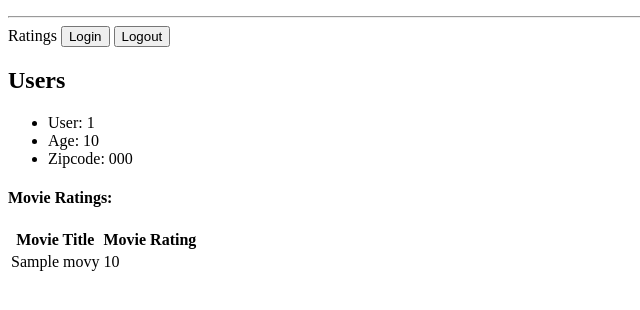
After one commit to frinellkd/Ratings, a Flask app: page /users/1 in a window 1280 px wide. The commit adds this page. Shown: the top 310 px of the page, without its empty margins (0-640 px from the left). Run offline with Flask 2, Linux system fonts and the light colour scheme; tables that the repository leaves empty hold one stand-in row (values such as "Sample post").

Commit message:
Finished logout session. Show user info page to browser. Calling it a day.

```diff
--- a/server.py
+++ b/server.py
@@ -49,26 +49,26 @@ def login_submit():
     current_users = db.session.query(User.email).filter_by(email=email, password=password).all()
 
     if len(current_users) >= 1:
-        response = "yes"
-        user_id = email
+        session_id = email
+
     else:
         if len(db.session.query(User.email).filter_by(email=email).all()) >= 1:
 
             return redirect('/login_form')
 
         else:
-            response = "no"
+
             #SQL Statement entering user info
             user = User(email= email,
                     password= password)
 
             db.session.add(user)
             db.session.commit()
-            user_id = email
+            session_id = email
 
 
-    if user_id:
-        session['user_id'] = user_id
+    if session_id:
+        session['user_id'] = session_id
 
         flash('You are logged in')
 
@@ -78,8 +78,21 @@ def login_submit():
 def log_out():
 
     session.clear()
+    flash('You are logged out.')
+    return redirect('/')
 
-    return redirect('/')
+@app.route('/users/<int:id>')
+def userinfo(id):
+
+    user_info = User.query.filter_by(user_id = id).one()
+
+    rating_list = db.session.query(Rating.score,
+                                   Rating.movie_id,
+                                   Movie.movie_title).join(Movie).filter(Rating.user_id == id).all()
+
+    return render_template("user_info.html", user=user_info, movies_rated=rating_list)
+
+
 
 
 if __name__ == "__main__":
--- a/templates/base.html
+++ b/templates/base.html
@@ -11,6 +11,8 @@
         {% endfor %}
     </ul>
     <hr>Ratings</hr>
+    <a href="/login_form"><button type='button' id='login'>Login</button></a>
+    <a href="/logout"><button type='button' id='logout'>Logout</button></a>
 
   {% block content %} put your content here {% endblock %}
 
--- /dev/null
+++ b/templates/user_info.html
@@ -0,0 +1,24 @@
+{% extends 'base.html' %}
+{% block content %}
+
+    <h2>Users</h2>
+    <ul>
+        <li>User: {{ user.user_id }}</li>
+        <li>Age: {{ user.age }}</li>
+        <li>Zipcode: {{ user.zipcode }}</li>
+    </ul>
+
+        <h4>Movie Ratings:</h4>
+        <table>
+            <tr>
+                <th>Movie Title</th>
+                <th>Movie Rating</th>
+            </tr>
+        {% for rating in movies_rated %}
+            <tr>
+            <td>{{rating[2]}}</td>
+            <td> {{rating[0]}}</td>
+            </tr>
+        {% endfor %}
+        </table>
+{% endblock %}
--- a/templates/user_list.html
+++ b/templates/user_list.html
@@ -5,7 +5,7 @@
     <ul>
       {% for user in users %}
           <li>
-              <a href="/users/{{ user.user_id }}">
+              <a href="/users/{{ user.user_id }}" name='id'>
                 {{ user.email }} ({{ user.user_id }})
               </a>
           </li>
```
Also changed, not shown: user_info.html (added, +14 -0 lines).
